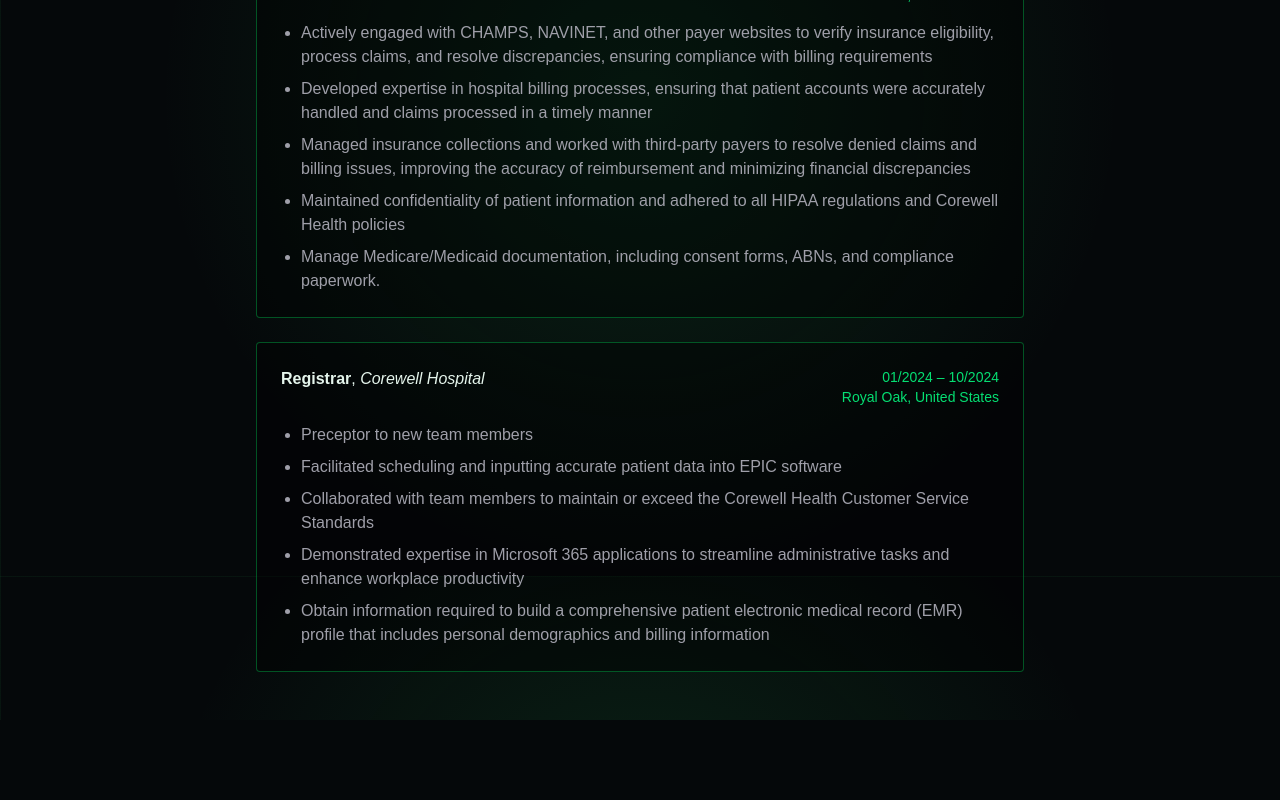
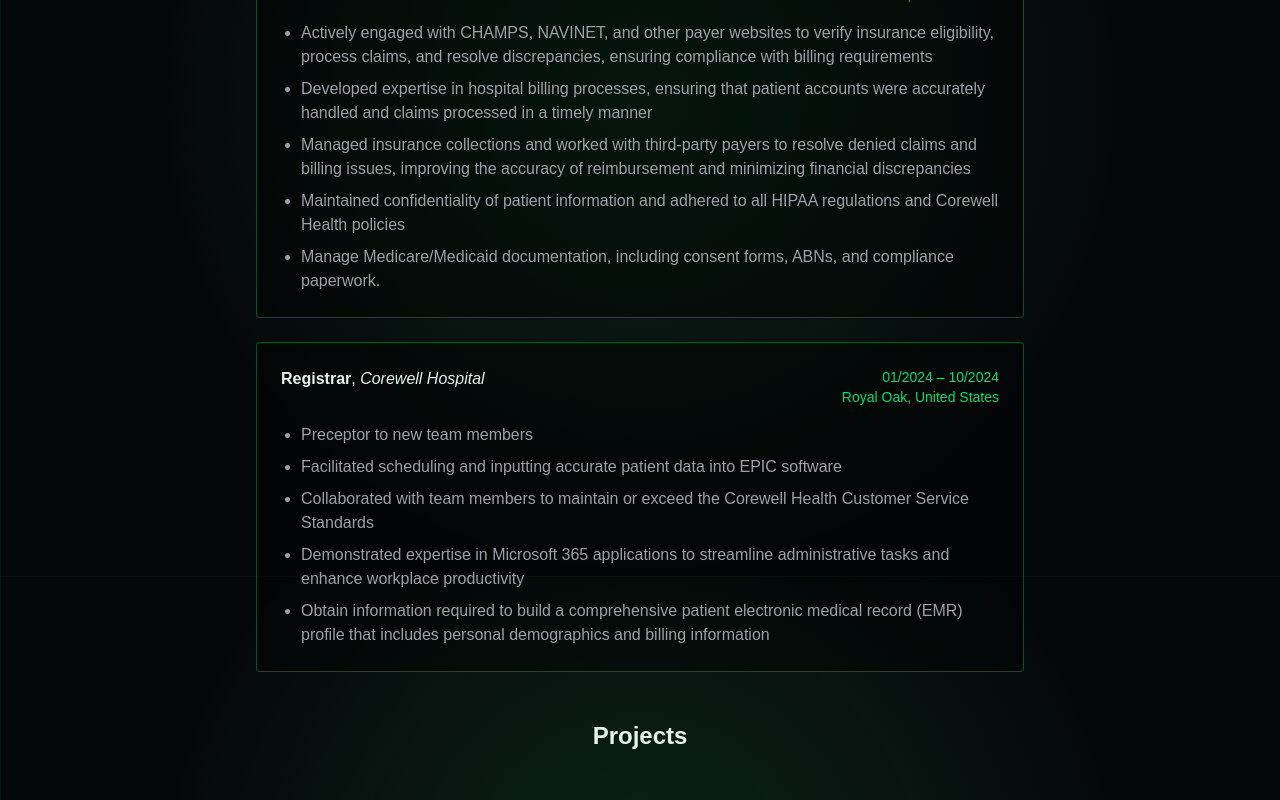
Before and after one commit to aalsheikh1/Portfolio, a Next.js app in the folder portfolio/: page /experience in a window 1280 px wide. Shown: the part 224-1024 px from the top of the page. Before the commit the page ends 944 px from the top, so only its background shows below. Built offline with nearby package versions, Linux system fonts and the light colour scheme.

Commit message:
Added projects under experience tab

```diff
--- a/portfolio/app/experience/page.tsx
+++ b/portfolio/app/experience/page.tsx
@@ -53,6 +53,7 @@
           </ul>
         </section>
       ))}
+      <h2 className="mt-6 text-2xl font-semibold">Projects</h2>
     </main>
   );
 }
```
